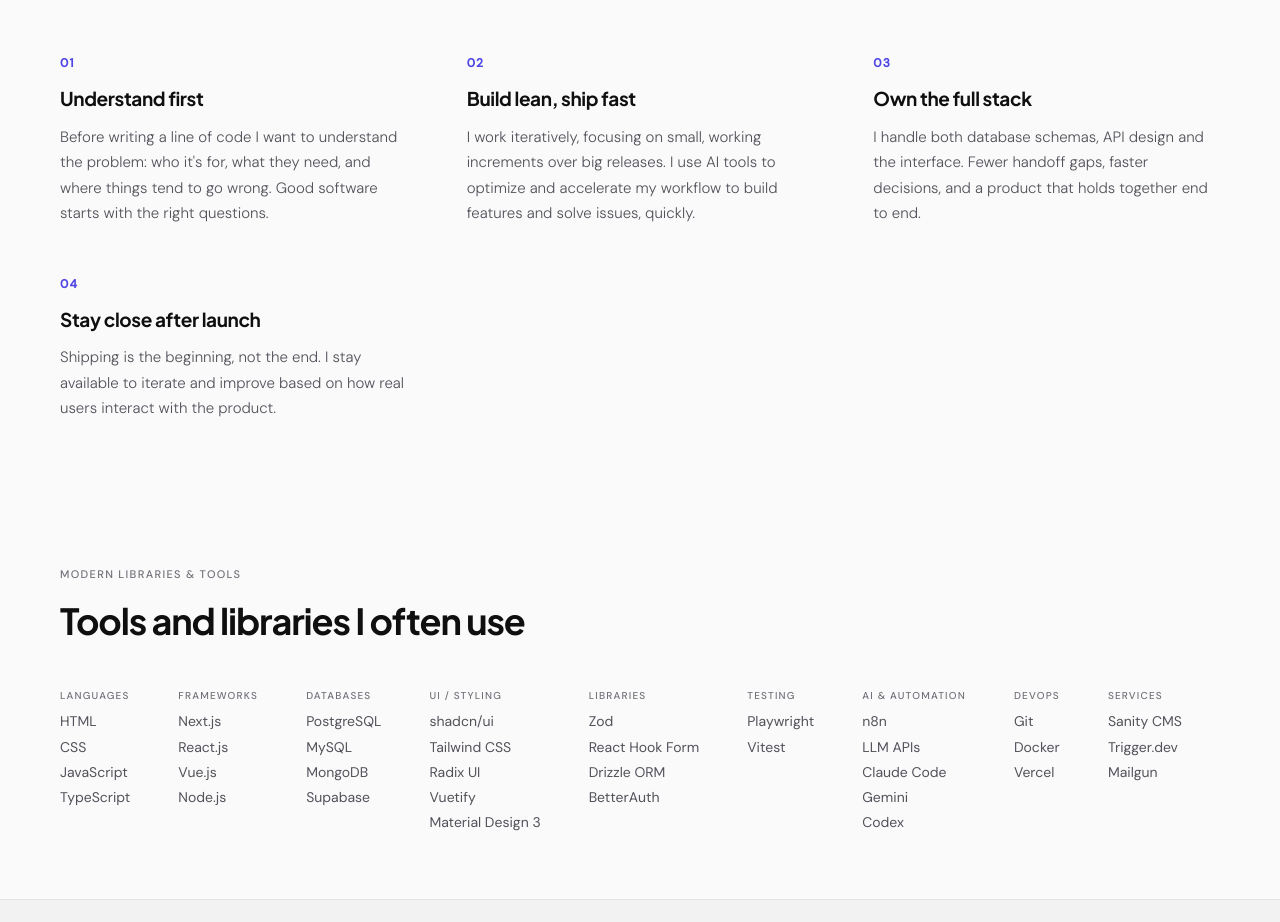
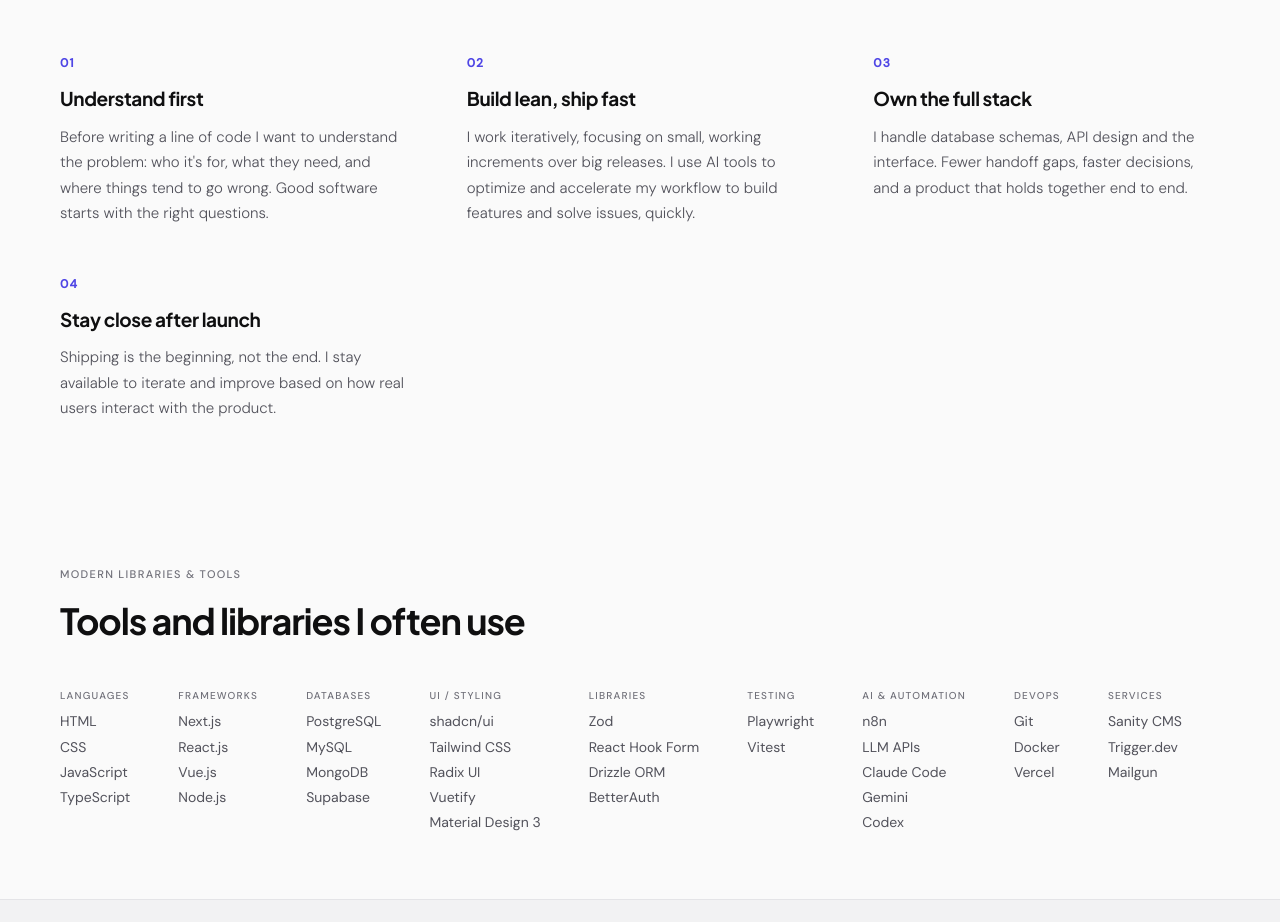
Before and after one commit to emil00y1/portfolio, a Next.js app: page / in a window 1280 px wide. Shown: the part 2460-3382 px from the top of the page. Built offline with nearby package versions, Linux system fonts and the light colour scheme.

Commit message:
Drop the word 'both' from the full-stack line
Co-Authored-By: Claude Opus 4.8 <noreply@anthropic.com>
Claude-Session: https://claude.ai/code/session_01WLNnmaYiFVd273xyYui5hj

```diff
--- a/components/HowIWorkSection.tsx
+++ b/components/HowIWorkSection.tsx
@@ -18,7 +18,7 @@ const steps = [
   {
     num: "03",
     title: "Own the full stack",
-    body: "I handle both database schemas, API design and the interface. Fewer handoff gaps, faster decisions, and a product that holds together end to end.",
+    body: "I handle database schemas, API design and the interface. Fewer handoff gaps, faster decisions, and a product that holds together end to end.",
   },
   {
     num: "04",
```
